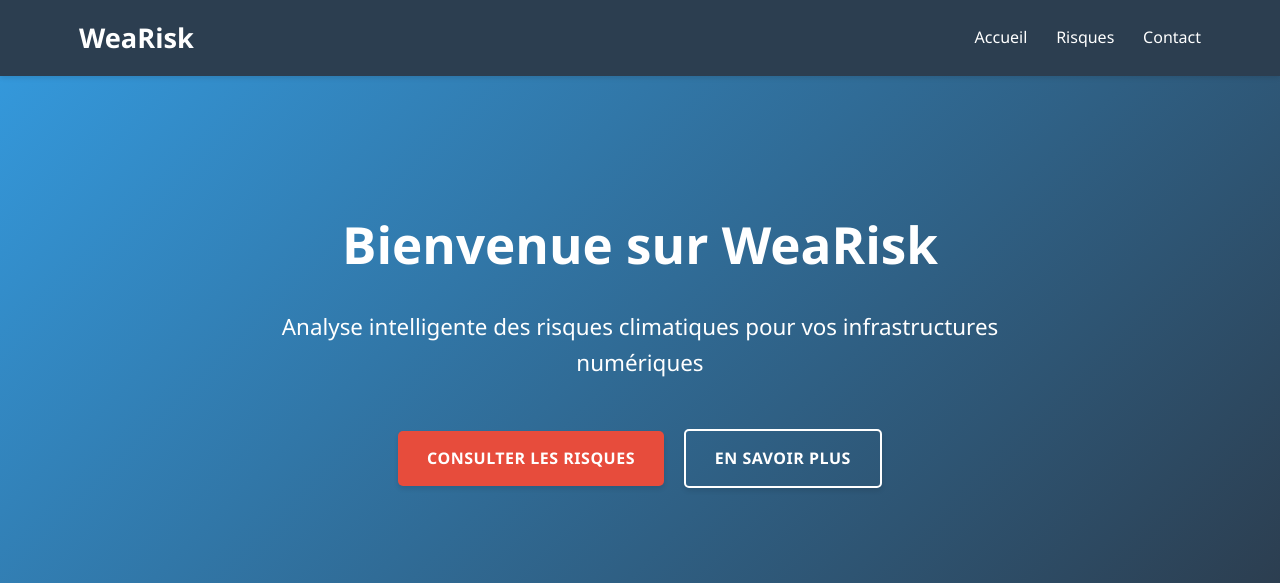
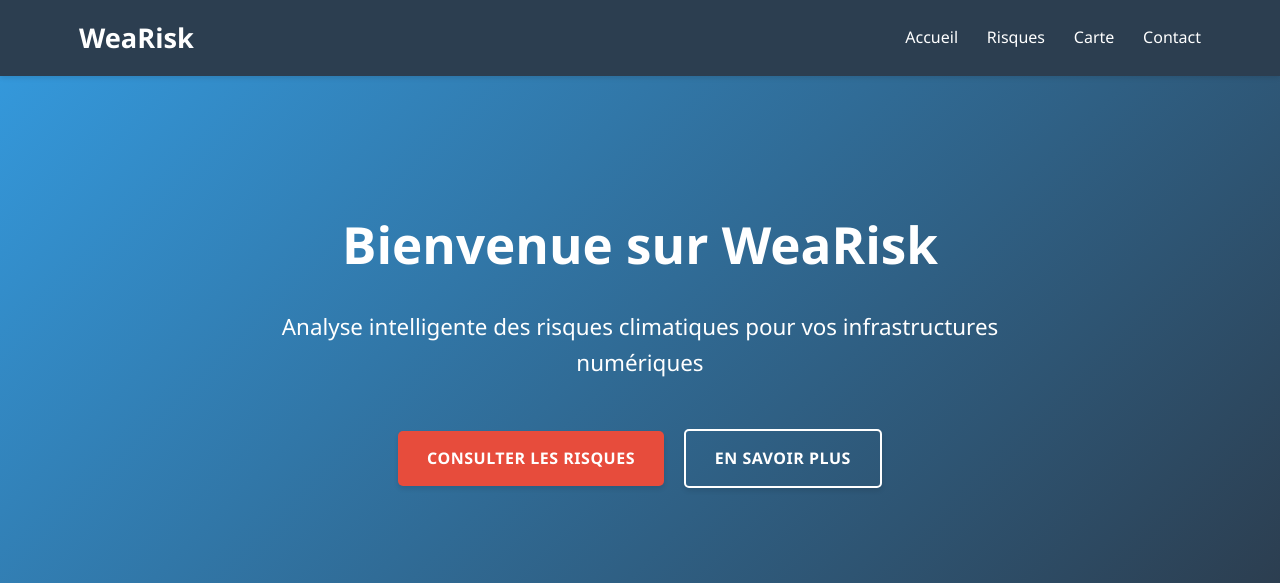
Before and after one commit to Zalgo-Dev/WeaRisk, a Flask app: page / in a window 1280 px wide. Shown: the top 583 px of the page. Run offline with Flask 3, Linux system fonts and the light colour scheme.

Commit message:
Ajout de l'onglet Carte

```diff
--- a/app/templates/include/navbar.html
+++ b/app/templates/include/navbar.html
@@ -4,6 +4,7 @@
         <ul class="nav-links">
             <li><a href="/">Accueil</a></li>
             <li><a href="/risks">Risques</a></li>
+            <li><a href="/map">Carte</a></li>
             <li><a href="/contact">Contact</a></li>
         </ul>
     </div>
```
